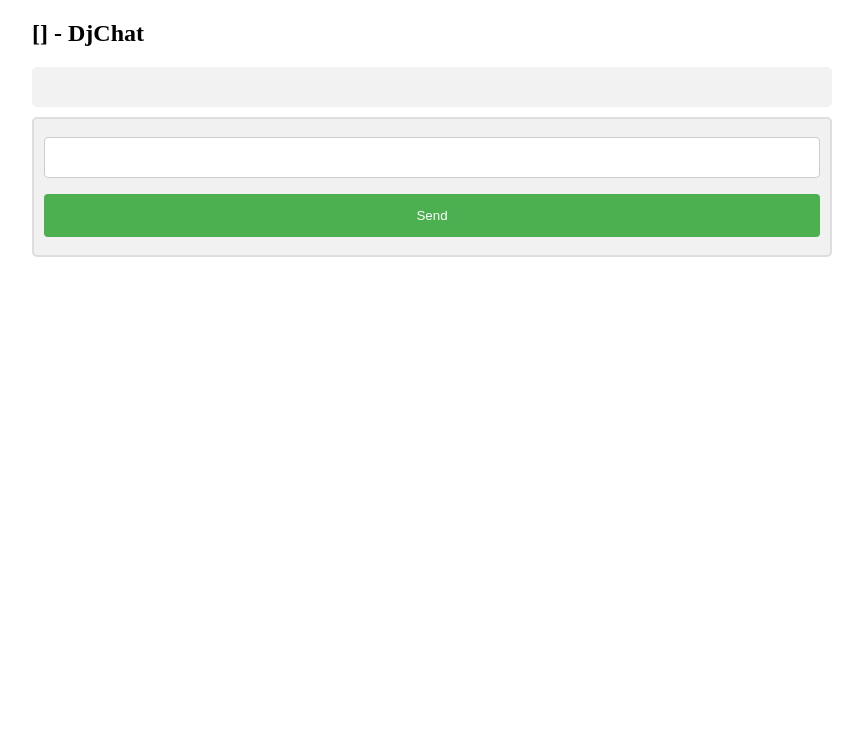
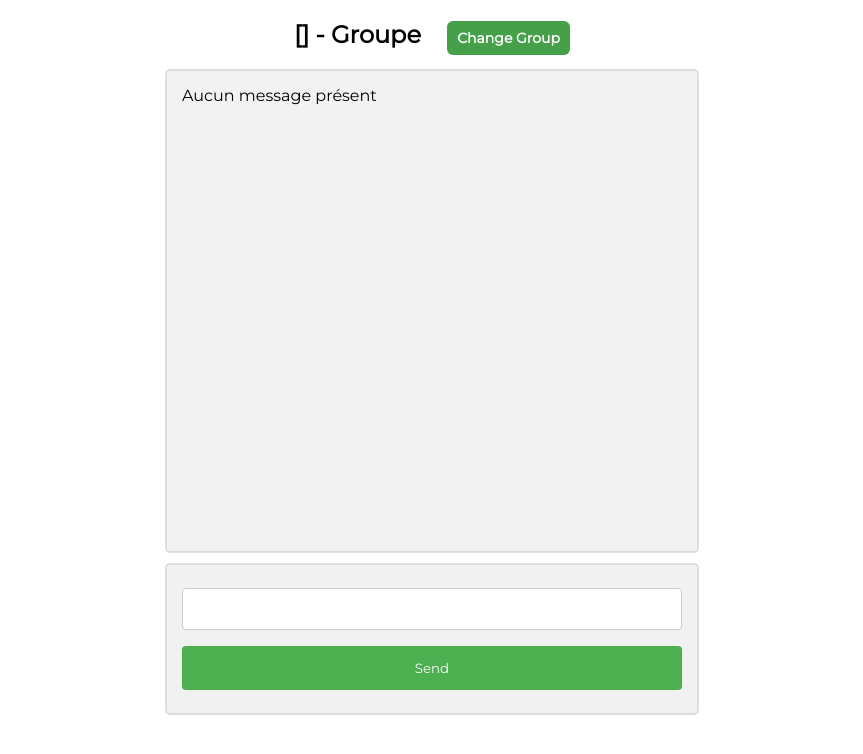
Before and after one commit to afaqir37/Realtime-Chat-App, a Django app: template chatapp/templates/room.html in a window 1280 px wide. Shown: the top 754 px of the page, without its empty margins (208-1071 px from the left). Run offline with Django 3.2, Linux system fonts and the light colour scheme; the template is opened without the code that fills it: most values are stand-ins (such as "Sample title", 1, 10 or a date in 2020); some libraries are stand-ins or nearby versions.

Commit message:
getMessages() implemented

```diff
--- a/chatapp/chat_app/urls.py
+++ b/chatapp/chat_app/urls.py
@@ -1,8 +1,10 @@
 from django.urls import path
-from .views import home, room, checkview
+from .views import home, room, checkview, send, getMessages
 
 urlpatterns = [
     path('', home, name='home'),
     path('<str:room>/', room, name='room'),
     path('checkview', checkview, name='checkview'),
+    path('send', send, name='send'),
+    path('getMessages/<str:room>/', getMessages, name="getMessages")
 ]
--- a/chatapp/templates/room.html
+++ b/chatapp/templates/room.html
@@ -3,97 +3,70 @@
 <head>
     <meta name="viewport" content="width=device-width, initial-scale=1">
     <style>
+    @import url('https://fonts.googleapis.com/css2?family=Montserrat:ital,wght@0,100;0,200;0,300;0,400;1,200;1,300;1,400&display=swap');
+    *{
+        margin: 0;
+        padding: 0;
+        font-family: 'Montserrat', sans-serif;
+    }
+    ::-webkit-scrollbar {
+    width: 8px;
+
+    }
+    ::-webkit-scrollbar-thumb {
+    background-color: #888;
+    border-radius: 6px;
+    }
     body {
-  margin: 0 auto;
-  max-width: 800px;
-  padding: 0 20px;
+    margin: 0 ;
+    max-height: 100vh;
+    padding:0;
+    display: flex;
+    justify-content: center;
+    align-items: center;
+    flex-direction: column;
+
+    font-family: 'Montserrat', sans-serif;
+    background: #fff;
     }
 
     .container {
     border: 2px solid #dedede;
     background-color: #f1f1f1;
     border-radius: 5px;
-  padding: 10px;
+    padding: 15px;
     margin: 10px 0;
+    width: 500PX;
+
+    }
+    #display {
+        border: 2px solid #dedede;
+        width: 500PX;
+        height: 450PX;
+        max-height: 450px;
+        overflow-y: auto;
+        padding: 15px;
+    }
+    .darker {
+    border-color: #ccc ;
+    background-color: #ddd;
+    margin-bottom: 10px;
+    word-break:break;
+
     }
 
-.darker {
-  border-color: #ccc;
-  background-color: #ddd;
+    .darker p {
+        line-height: 25px;
+        margin: 5PX 0;
+    }
+    .darker span {
+        color: #999;
     }
 
-.container::after {
-  content: "";
-  clear: both;
-  display: table;
+    .darker b {
+    text-transform: capitalize;
+    font-style: italic;
     }
-
-.container img {
-  float: left;
-  max-width: 60px;
-  width: 100%;
-  margin-right: 20px;
-  border-radius: 50%;
-}
-
-.container img.right {
-  float: right;
-  margin-left: 20px;
-  margin-right:0;
-}
-
-.time-right {
-  float: right;
-  color: #aaa;
-}
-
-.time-left {
-  float: left;
-  color: #999;
-}
-</style>
-<script   src="https://code.jquery.com/jquery-3.1.1.min.js"   integrity="sha256-hVVnYaiADRTO2PzUGmuLJr8BLUSjGIZsDYGmIJLv2b8="   crossorigin="anonymous"></script>
-</head>
-<body>
-
-<h2>{{room}} - DjChat</h2>
-
-<div id="display">
-
-<!-- <div class="container darker">
-  <b>Tom</b><p>Hello Everyone, How Are You Guys Doing?</p>
-  <span class="time-left">20th, April 2021</span>
-</div> -->
-
-</div>
-
-<script>
-$(document).ready(function(){
-
-setInterval(function(){
-    $.ajax({
-        type: 'GET',
-        url : "/getMessages/{{room}}/",
-        success: function(response){
-            console.log(response);
-            $("#display").empty();
-            for (var key in response.messages)
-            {
-                var temp="<div class='container darker'><b>"+response.messages[key].user+"</b><p>"+response.messages[key].value+"</p><span class='time-left'>"+response.messages[key].date+"</span></div>";
-                $("#display").append(temp);
-            }
-        },
-        error: function(response){
-            alert('An error occured')
-        }
-    });
-},1000);
-})
-</script>
-
-
-<div class="container">
-    <style>
     input[type=text], select {
         width: 100%;
         padding: 12px 20px;
@@ -124,8 +97,67 @@ setInterval(function(){
         background-color: #f2f2f2;
         padding: 20px;
         }
+        .link {
+            font-size: 14px;
+            margin-left: 20px;
+            color: #45a049;
+            background-color: #45a049;
+            padding: 8px 10px;
+            color: #fff;
+            border-radius: 6px;
+            text-decoration: none;
+
+        }
+        .title {
+            margin: 20px 0;
+            color: #000;
+        }
     </style>
+    <!-- AJAX -->
+    <script   src="https://code.jquery.com/jquery-3.1.1.min.js"   integrity="sha256-hVVnYaiADRTO2PzUGmuLJr8BLUSjGIZsDYGmIJLv2b8="   crossorigin="anonymous"></script>
+</head>
+<body>
 
+    <!-- Récupération des messages en ajax -->
+    <script>
+        $(document).ready(function(){
+          var display = $("#display");
+          setInterval(function(){
+              $.ajax({
+                  type: 'GET',
+                  url : "/getMessages/{{room}}/",
+                  success: function(response){
+                      console.log(response);
+                      var isAtBottom = display.scrollTop() + display.innerHeight() >= display[0].scrollHeight;
+                      $("#display").empty();
+                      for (var key in response.messages)
+                      {
+                          var rawDate = new Date(response.messages[key].date);
+                          var formattedDate = rawDate.toLocaleString('fr-FR', {day: 'numeric', month: 'short', year: 'numeric', hour: '2-digit', minute:'2-digit'});
+                          var temp="<div class='darker'><b>"+response.messages[key].user+"</b><p>"+response.messages[key].value+"</p><span>"+formattedDate+"</span></div>";
+                          $("#display").append(temp);
+                      }
+                      // Scroll to the bottom of the chat window if the user is already at the bottom
+                      if (isAtBottom) {
+                          $("#display").scrollTop($("#display")[0].scrollHeight);
+                      }
+                  },
+                  error: function(response){
+                      alert('An error occured')
+                  }
+              });
+          },500);
+      });
+      </script>
+
+
+
+    <h2 class="title"> {{room}} - Groupe <a class="link" href="{% url 'home' %}">Change Group</a></h2>
+    <div id="display" >
+        <!-- Les messages de chat seront ajoutés ici -->
+        <p>Aucun message présent</p>
+    </div>
+    <div class="container">
         <form id="post-form">
             {% csrf_token %}
             <input type="hidden" name="username" id="username" value="{{username}}"/>
@@ -135,10 +167,8 @@ setInterval(function(){
         </form>
     </div>
 
-
-</body>
-
     <script type="text/javascript">
+        // pour soumettre le formulaire en ajax
          $(document).on('submit','#post-form',function(e){
         e.preventDefault();
 
@@ -151,12 +181,14 @@ setInterval(function(){
               message:$('#message').val(),
             csrfmiddlewaretoken:$('input[name=csrfmiddlewaretoken]').val(),
           },
+        //la  réponse HTTP pour signaler que le message a été envoyé avec succes
           success: function(data){
-         //alert(data)
+           // alert(data)
           }
         });
         document.getElementById('message').value = ''
       });
     </script>
+</body>
 
 </html>
```
Also changed, not shown: chatapp/chat_app/views.py (+24 -2 lines), chatapp/db.sqlite3. Lines whose indentation alone changed are shown as unchanged.
